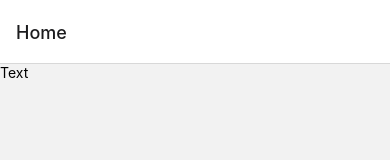
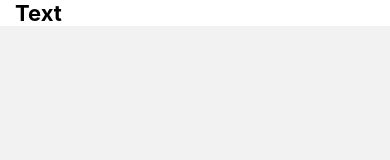
Before and after one commit to Dacu02/Gestore_Esami, a React Native app: screen / in a window 390 px wide. Shown: the top 160 px of the page. Built offline with nearby package versions, Linux system fonts and the light colour scheme.

Commit message:
Co-authored-by: ari♡ <ariderisi@users.noreply.github.com> Co-authored-by: Carosetti <Carosetti@users.noreply.github.com>

```diff
--- a/App.tsx
+++ b/App.tsx
@@ -2,19 +2,21 @@ import { NavigationContainer } from '@react-navigation/native';
 import { createNativeStackNavigator } from '@react-navigation/native-stack';
 import React from 'react';
 import Home from './components/Home';
-import type {PropsWithChildren} from 'react';
+import Header from './components/Header';
+import ModificaEsame from './components/ModificaEsame';
+import type { PropsWithChildren } from 'react';
 import {
   StatusBar,
   StyleSheet,
   Text,
   useColorScheme,
   View,
+  TouchableOpacity,
 } from 'react-native';
 
 import {
   Colors,
   DebugInstructions,
-  Header,
   LearnMoreLinks,
   ReloadInstructions,
 } from 'react-native/Libraries/NewAppScreen';
@@ -24,10 +26,11 @@ function App(): React.JSX.Element {
   const isDarkMode = useColorScheme() === 'dark';
   return (
     <>
-      <StatusBar/>
+      <StatusBar />
+      <Header/>
       <NavigationContainer>
-        <Stack.Navigator initialRouteName='Home'>
-          <Stack.Screen name="Home" component={Home}/>
+        <Stack.Navigator initialRouteName='ModificaEsame' screenOptions={{headerShown:false}}>
+          <Stack.Screen name="ModificaEsame" component={ModificaEsame} />
         </Stack.Navigator>
       </NavigationContainer>
     </>
--- /dev/null
+++ b/components/Header.tsx
@@ -0,0 +1,24 @@
+import React from "react";
+import { StyleSheet, Text, View } from "react-native";
+//expo-status-bar
+
+const Header = (props:any) => {
+    return (
+        <>
+            <View style={{marginLeft:15}}>
+                <Text style={{fontWeight: 'bold', fontSize:22}}>Text</Text>
+               {props.name}
+
+            </View>
+
+        </>
+
+    )
+}
+
+const style = StyleSheet.create({
+    "text": {
+        color: 'black'
+    }}
+)
+export default Header;
--- a/components/Home.tsx
+++ b/components/Home.tsx
@@ -1,12 +1,32 @@
 import React from "react";
-import {Text, View} from "react-native";
+import { StyleSheet, Text, View } from "react-native";
 
-const Home = () => {
+const esame = (props:any) => {
+
     return (
         <View>
-            <Text>Text</Text>
+
         </View>
     )
 }
 
+const Home = () => {
+    return (
+        <>
+            <View>
+                <Text style={style.text}>Stamm nda merd</Text>
+            </View>
+        </>
+
+    )
+}
+
+const style = StyleSheet.create({
+    text: {
+        color: 'black'
+    },
+    esame: {
+
+    }
+})
 export default Home
--- /dev/null
+++ b/components/ModificaEsame.tsx
@@ -0,0 +1,11 @@
+import React from 'react';
+import { } from 'react-native';
+
+const ModificaEsame = () => {
+    return (
+        <>
+
+        </>
+    )
+}
+export default ModificaEsame;
```
Also changed, not shown: components/Footer.tsx (added, +10 -0 lines), 1 other file (tests, documents, lock files or other folders).
